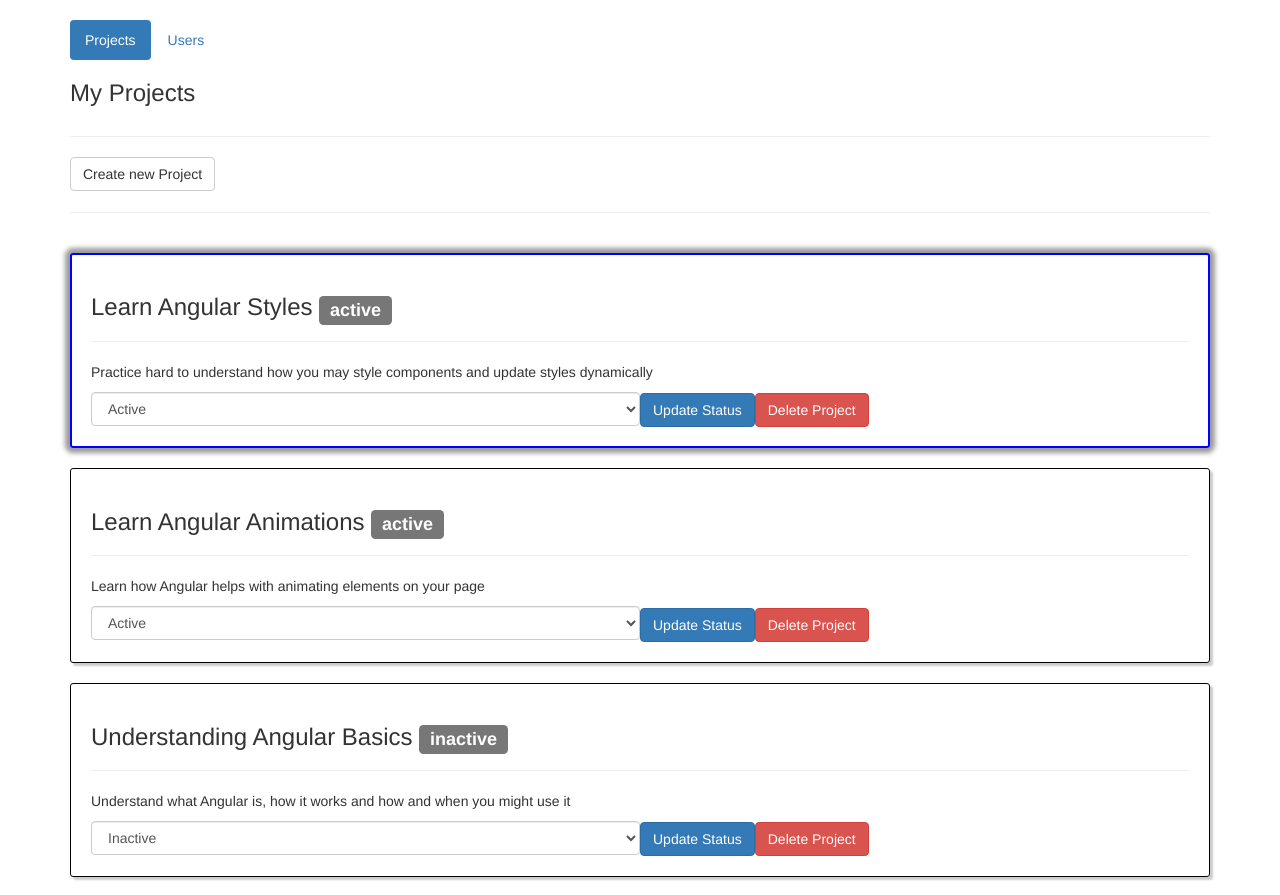
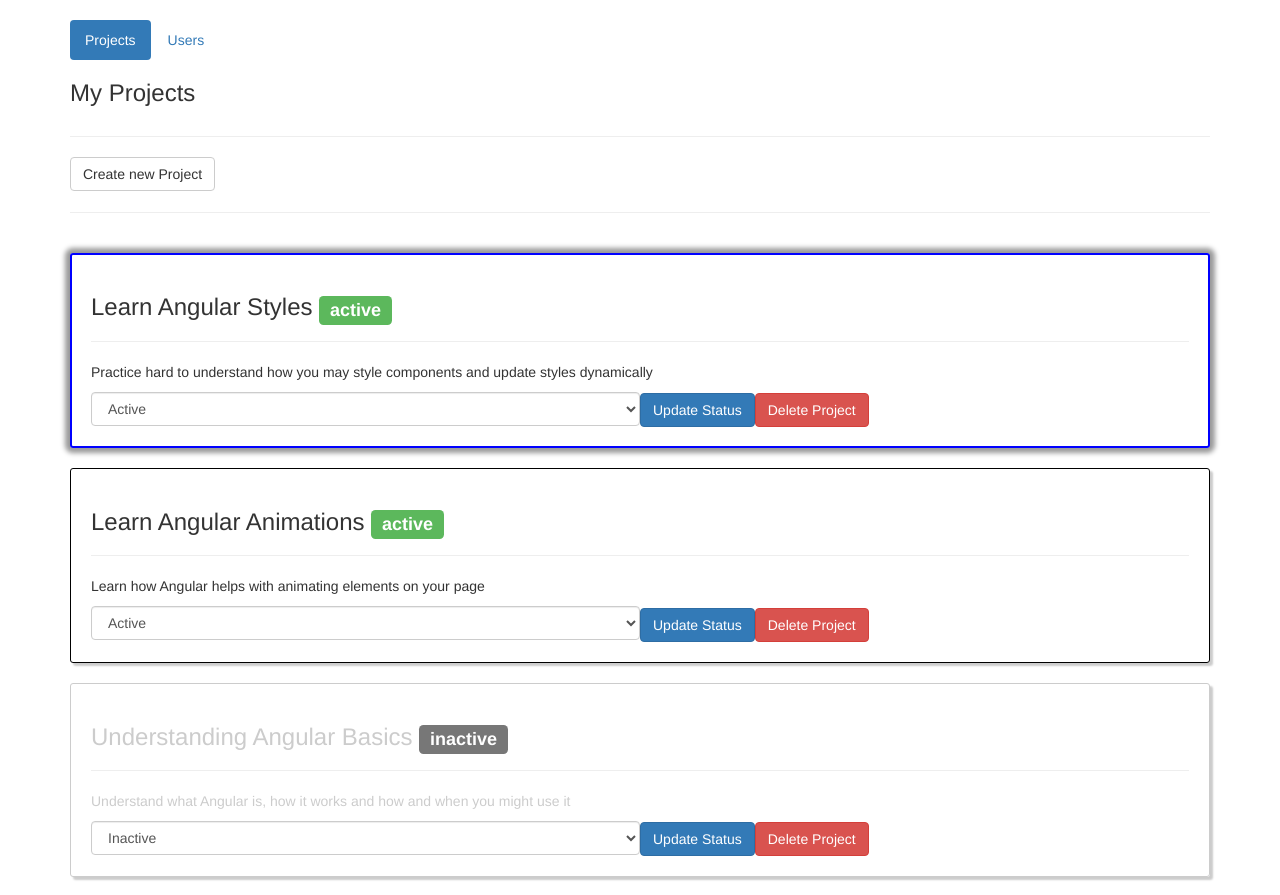
Before and after one commit to donboli/udemy-ng-styles-animation, an Angular app: page / in a window 1280 px wide. Shown: the top 895 px of the page. Built offline with nearby package versions, Linux system fonts and the light colour scheme.

Commit message:
Set projects styles depending on their status

```diff
--- a/src/app/project/project.component.css
+++ b/src/app/project/project.component.css
@@ -5,6 +5,11 @@
   box-shadow: 3px 3px 2px #ccc;
   margin: 20px 0;
   padding: 20px;
+}
+
+:host(.inactive) {
+  border: 1px solid #ccc;
+  color: #ccc;
 }
 
 :host(.marked) {
--- a/src/app/project/project.component.html
+++ b/src/app/project/project.component.html
@@ -2,7 +2,8 @@
   {{ project.name }}
   <!-- Show different usages of ngClass and ngStyle"-->
   <span
-    class="label label-default">{{ project.status }}</span>
+    class="label"
+    [ngClass]="getPrjStatusClass()">{{ project.status }}</span>
 </h3>
 <hr>
 <p>{{ project.description }}</p>
--- a/src/app/project/project.component.ts
+++ b/src/app/project/project.component.ts
@@ -24,4 +24,12 @@ export class ProjectComponent implements OnInit {
   onDelete() {
     this.projectDeleted.emit();
   }
+
+  getPrjStatusClass() {
+    return {
+      'label-success': this.project.status === 'active',
+      'label-default': this.project.status === 'inactive',
+      'label-danger': this.project.status === 'critical'
+    };
+  }
 }
--- a/src/app/projects/projects.component.html
+++ b/src/app/projects/projects.component.html
@@ -37,7 +37,7 @@
     <app-project
       *ngFor="let prj of projects; let i = index"
       [project]="prj"
-      [ngClass]="{marked: markedPrjIndex == i}"
+      [ngClass]="{marked: markedPrjIndex == i, inactive: prj.status === 'inactive'}"
       (statusUpdated)="onStatusUpdated($event, i)"
       (projectDeleted)="onProjectDeleted(i)"
       (click)="markedPrjIndex = i"></app-project>
```
